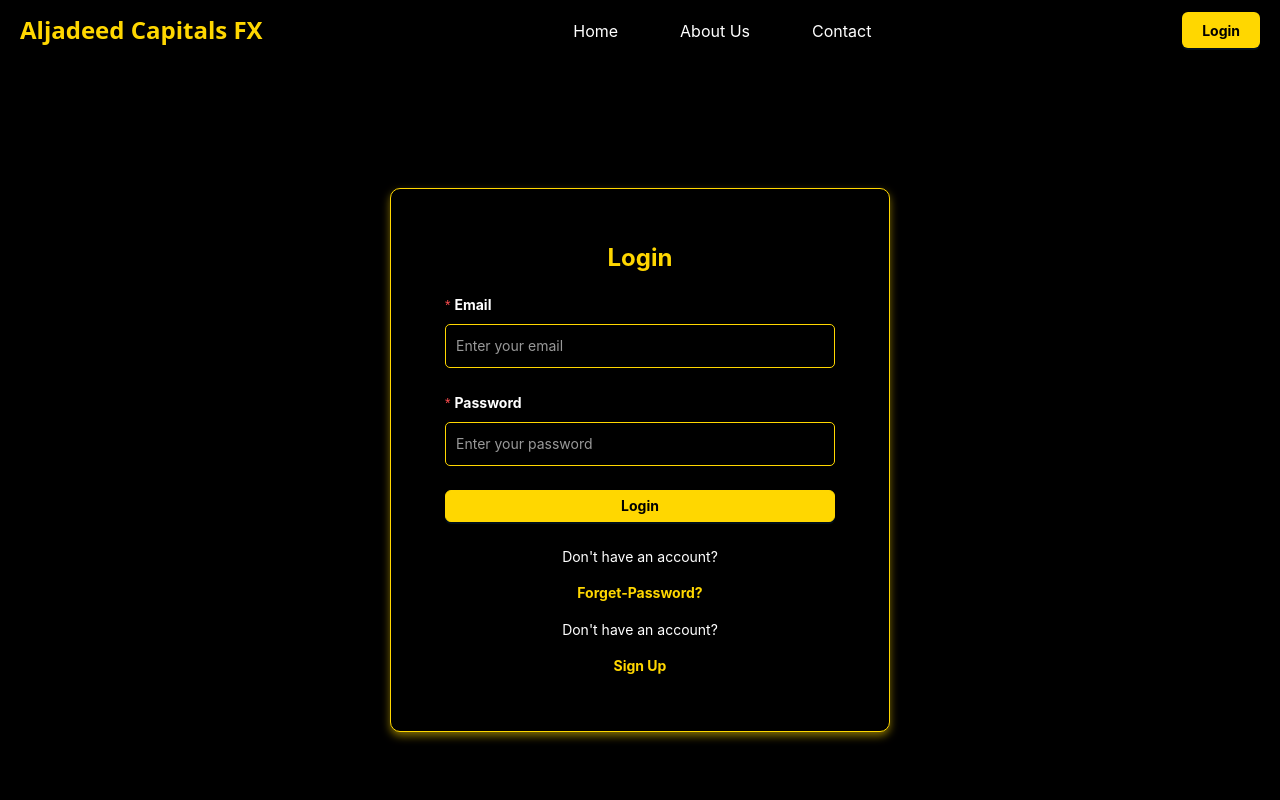
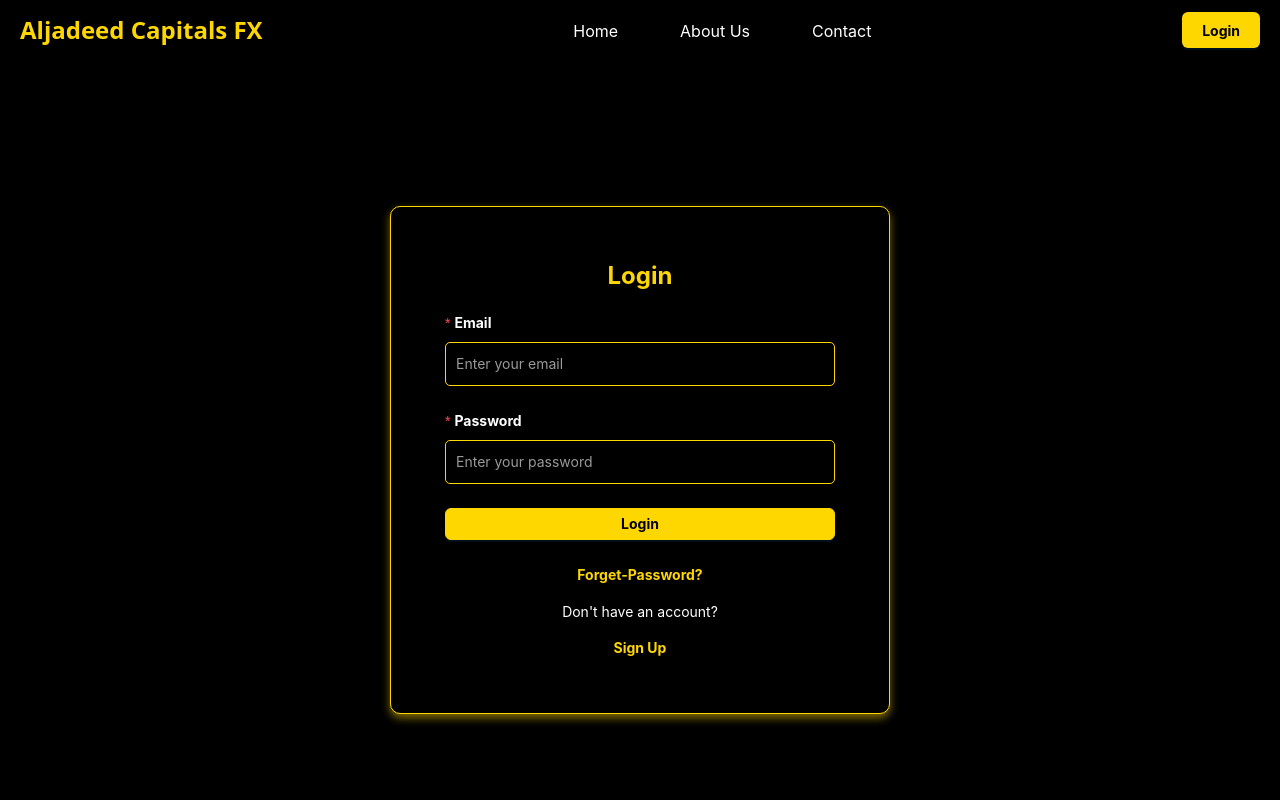
Before and after one commit to usamaahma/fx-broker-frontend, a React (Create React App) app: page /login in a window 1280 px wide. Shown: the top 800 px of the page. Built offline with nearby package versions, Linux system fonts and the light colour scheme.

Commit message:
width changed

```diff
--- a/src/components/auth/login.js
+++ b/src/components/auth/login.js
@@ -72,7 +72,7 @@ const LoginPage = () => {
 
         <div className="signup-text">
           <Text >
-           <p style={{color:"white"}}>Don't have an account?{" "}</p>
+           {/* <p style={{color:"white"}}>Don't have an account?{" "}</p>  */}
             <span className="signup-link" onClick={() => navigate("/forget-password")}>
             Forget-Password?
             </span>
```
